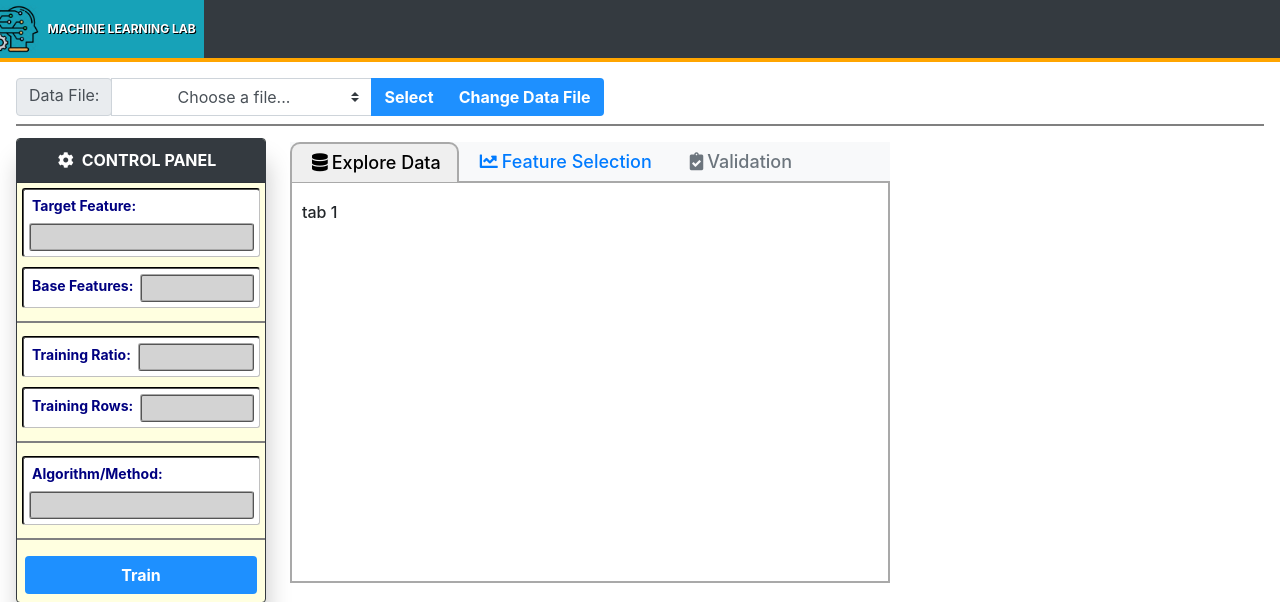
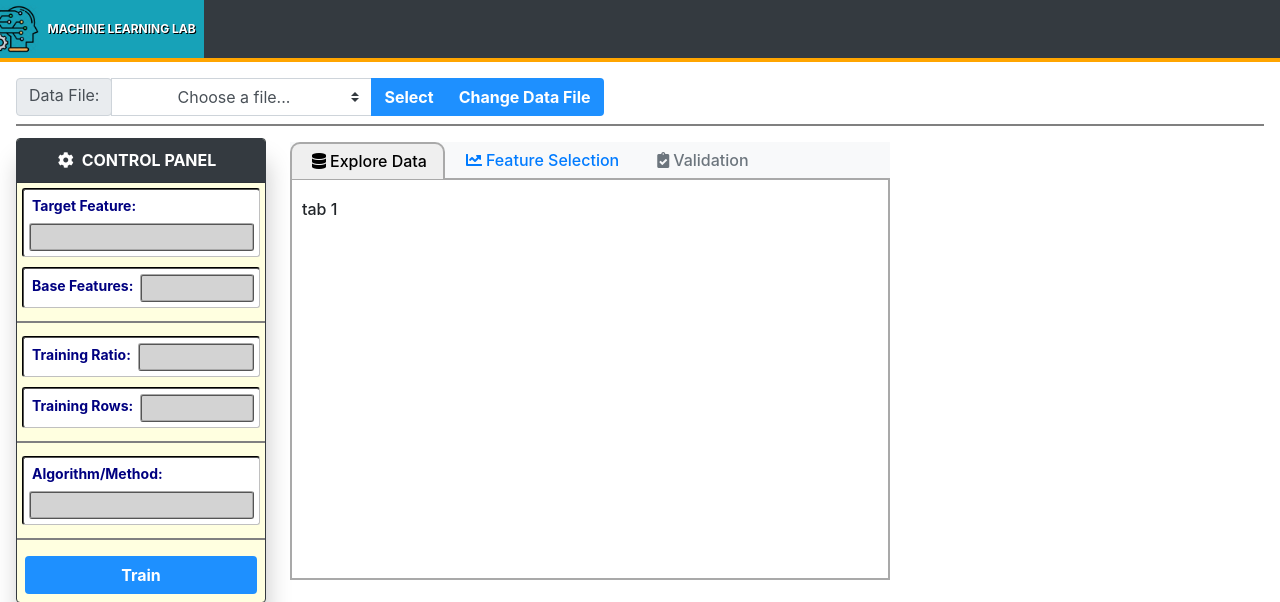
Before and after one commit to pambe525/MLWebLab, a Django app: template templates/home.html in a window 1280 px wide. Shown: the top 602 px of the page. Run offline with Django 3.2, Linux system fonts and the light colour scheme; the template is opened without the code that fills it: values that come from a table or form of the project are taken from there, others are empty; some libraries are stand-ins or nearby versions.

Commit message:
minor changes to new layout

```diff
--- a/static/css/stylesheet.css
+++ b/static/css/stylesheet.css
@@ -89,7 +89,7 @@ hr {
     border-radius: 4px;
 }
 .nav-tabs {
-    font-size: 18px;
+    font-size: 16px;
 }
 .nav-tabs {
     border-bottom: 2px solid darkgray;
```
